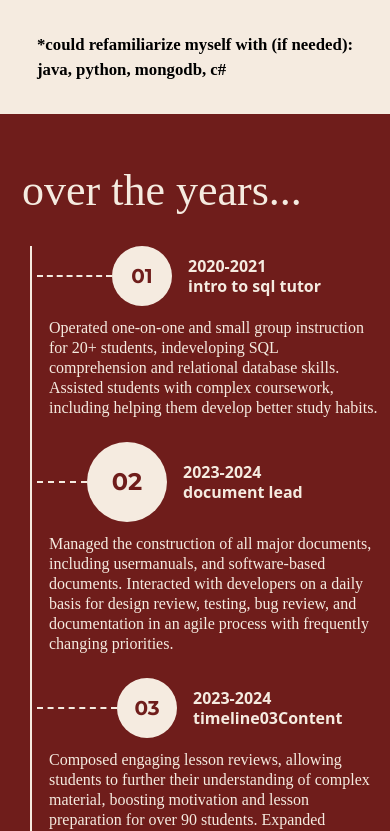
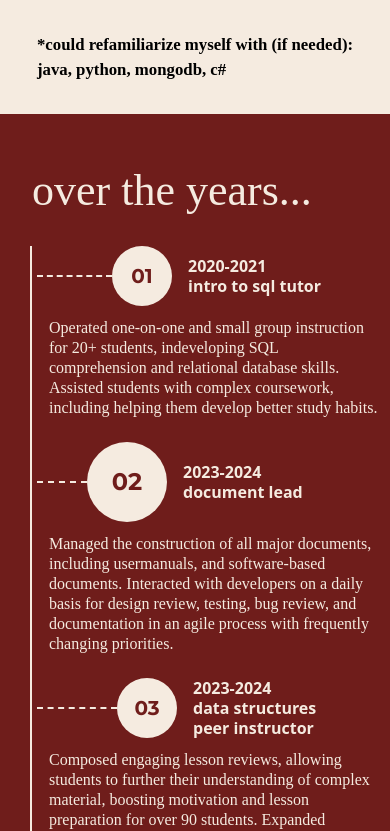
Before and after one commit to strwbrry05/strwbrry05.github.io, a React (Vite) app: page / in a window 390 px wide. Shown: the part 2221-3052 px from the top of the page. Built offline with nearby package versions, Linux system fonts and the light colour scheme; no server answers; a web font is replaced by a local one.

Commit message:
mobile view complete

```diff
--- a/src/Components/Timeline.jsx
+++ b/src/Components/Timeline.jsx
@@ -4,19 +4,22 @@ import TimelineMobile from "./TimelineMobile";
 
 const Timeline = () => {
   return (
-    <div className="bg-(--color-red) flex flex-col justify-center items-center">
+    <div className="bg-(--color-red) flex justify-center items-center ">
+      <div className="w-[370px] md:w-[500px] lg:w-[950px] flex flex-col">
         <h2
           className="text-(--color-white) font-(family-name:--font-titles)
-        text-[2.75rem] px-[0.5em] py-[0.5em] pt-[1em] self-start"
+        text-[2.75rem] px-[0.5em] py-[0.5em] pt-[1em] place-self-start
+        md:text-[3rem] md:py-[0.4em] lg:text-[3.75rem]"
         >
           over the years...
         </h2>
-      <div className="flex justify-center items-center w-[365px] mb-[5em]">
+        <div className="flex justify-center items-center w-[365px] mb-[5em] self-center">
           <TimelineMobile />
         </div>
         {/* desktop/bigger screens */}
         <div></div>
       </div>
+    </div>
   );
 };
 
--- a/src/Components/TimelineMobile.jsx
+++ b/src/Components/TimelineMobile.jsx
@@ -101,7 +101,7 @@ const TimelineMobile = () => {
               className={`text-(--color-white) font-bold leading-5 ml-[1em]`}
             >
               <h3>2023-2024</h3>
-              <h3>timeline03Content</h3>
+              <h3>{timeline03Content}</h3>
             </div>
           </div>
           <p
```
Lines whose indentation alone changed are shown as unchanged.
